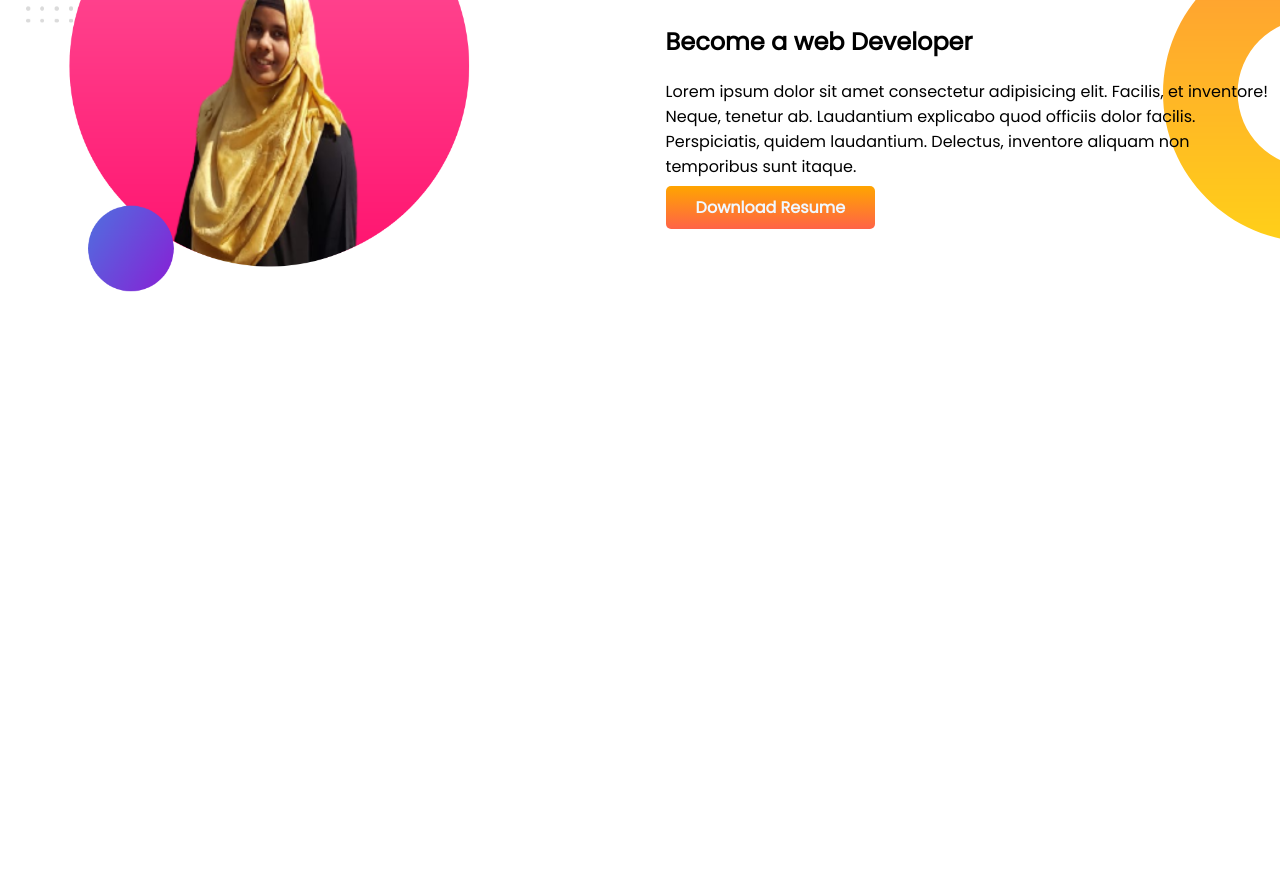
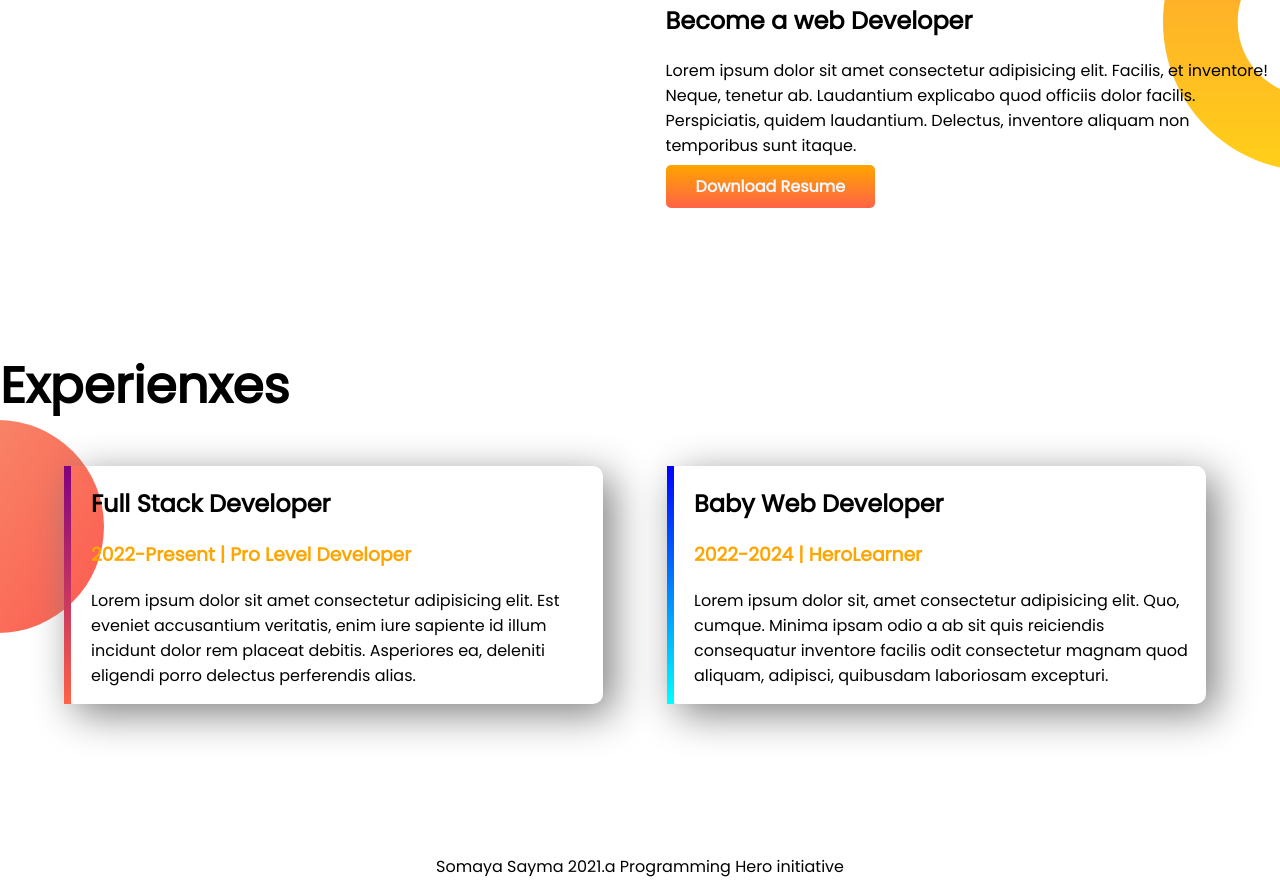
Before and after one commit to sayma078/sayma_portfolio, a plain HTML site: page index.html in a window 1280 px wide. Shown: the part 779-1674 px from the top of the page. Before the commit the page ends 1249 px from the top, so only its background shows below. Drawn offline with Linux system fonts and the light colour scheme.

Commit message:
footer and experience added

```diff
--- a/index.html
+++ b/index.html
@@ -11,7 +11,7 @@
     <link rel="stylesheet" href="style.css">
 </head>
 <body>
-    <section class="top-banner">
+    <section class="top-banner flexible-container">
     <div class="class1">
     <h1>Welcome To</h1>
     <h1> <span class="sayma">Somaya Sayma's</span>  World </h1>
@@ -24,7 +24,7 @@
  </div>
 </section>
 
-<section class="dream-big">
+<section class="dream-big flexible-container">
     <div class="class1">
         <img src="my image/New Project.png" alt="">
     </div>
@@ -37,5 +37,25 @@
 
 
 </section>
+<section class="experience-area">
+    <h1>Experienxes</h1>
+    <div class="flexible-container">
+<div id="full-stack-erperience" class="experience-item">
+    <h2 >Full Stack Developer</h2>
+    <h3 class="sayma">2022-Present | Pro Level Developer</h3>
+    <p>Lorem ipsum dolor sit amet consectetur adipisicing elit. Est eveniet accusantium veritatis, enim iure sapiente id illum incidunt dolor rem placeat debitis. Asperiores ea, deleniti eligendi porro delectus perferendis alias.</p>
+</div>
+<div id="web-dev-ecperience" class="experience-item">
+    <h2>Baby Web Developer</h2>
+    <h3 class="sayma">2022-2024 | HeroLearner</h3>
+    <p>Lorem ipsum dolor sit, amet consectetur adipisicing elit. Quo, cumque. Minima ipsam odio a ab sit quis reiciendis consequatur inventore facilis odit consectetur magnam quod aliquam, adipisci, quibusdam laboriosam excepturi.</p>
+</div>
+</div>
+</section>
+<footer>
+    <p>
+        Somaya Sayma 2021.a Programming Hero initiative
+    </p>
+</footer>
 </body>
 </html>
--- a/style.css
+++ b/style.css
@@ -5,10 +5,13 @@ body{
     h1{
         font-size: 50px;
     }
+    h2{
+        font-size: 40pxt;
+    }
     .sayma{
         color: orange;
     }
-    section{
+    .flexible-container{
         display: flex;
     margin-bottom: 150px;
     }
@@ -37,3 +40,29 @@ body{
         background-repeat: no-repeat;
 background-position: right;
     }
+.experience-item{
+    width: 40%;
+    box-shadow: 10px 10px 40px gray;
+    margin-left: 5%;
+    margin-left: 5% ;
+    padding-left: 20px;
+    border-radius: 10px;
+ }
+.experience-area{
+background-image: url(images/exp-bg.png);
+background-repeat: no-repeat;
+background-position:left ;
+    }
+#web-dev-ecperience{
+    border-left: 7px solid;
+    border-image: linear-gradient(blue, cyan);
+    border-image-slice: 1;
+}
+#full-stack-erperience{
+    border-left: 7px solid;
+    border-image: linear-gradient(purple, tomato);
+    border-image-slice: 1;
+}
+footer p{
+    text-align: center;
+}
```
Also changed, not shown: my image/New Project.png (deleted), my image/sayma pic with -bg.png (deleted).
